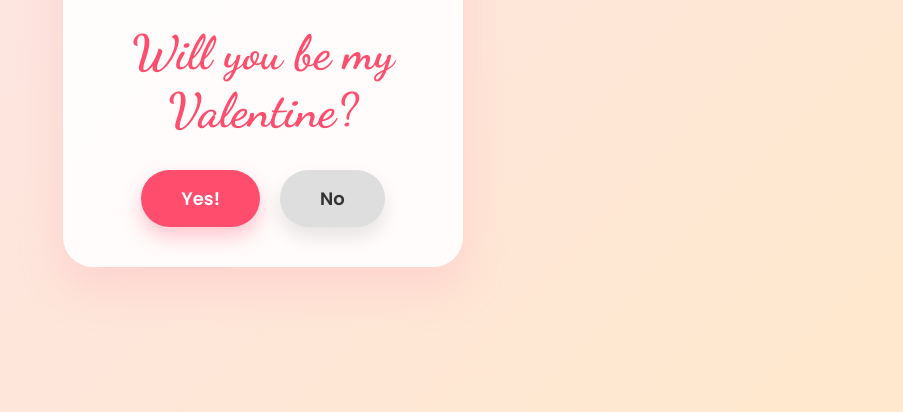
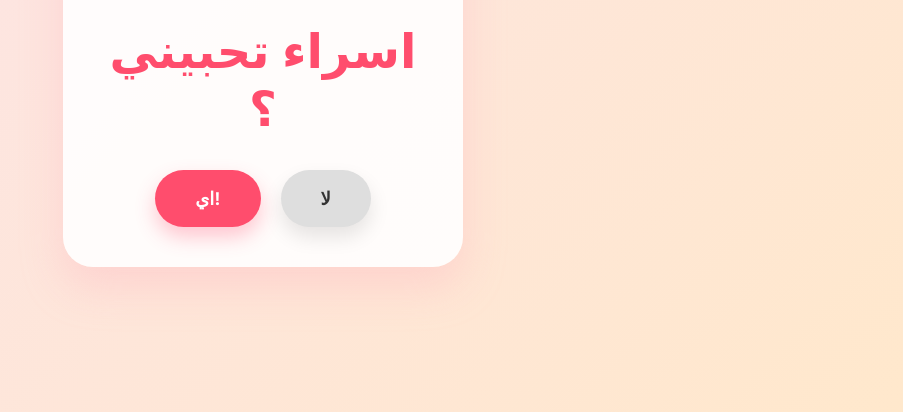
Before and after one commit to Nadhra1/valn-esraa, a plain HTML site: page index.html in a window 1280 px wide. Shown: the part 388-800 px from the top of the page, without its empty margins (377-1280 px from the left). Drawn offline with Linux system fonts and the light colour scheme.

Commit message:
Update index.html

```diff
--- a/index.html
+++ b/index.html
@@ -165,10 +165,10 @@
                 <div class="gif-container">
                     <img src="https://media.giphy.com/media/v1.Y2lkPTc5MGI3NjExYmhrbmtqb3V2YmZ2aWJ5eWJqbm5oZnN5Y3h4aG5rOGZ6aHhua3VwMiZlcD12MV9pbnRlcm5hbF9naWZfYnlfaWQmY3Q9cw/KztT2c4u8mYYUiMKdJ/giphy.gif" alt="Cute bears">
                 </div>
-                <h1>Will you be my Valentine?</h1>
+                <h1>اسراء تحبيني ؟</h1>
                 <div class="btn-group">
-                    <button class="yes-btn" id="yesBtn">Yes!</button>
-                    <button class="no-btn" id="noBtn">No</button>
+                    <button class="yes-btn" id="yesBtn">اي!</button>
+                    <button class="no-btn" id="noBtn">لا</button>
                 </div>
             </div>
 
@@ -176,7 +176,7 @@
                 <div class="gif-container">
                     <img src="https://media1.giphy.com/media/v1.Y2lkPTc5MGI3NjExa2F4ZzBiNDZ4OGw3bWJmamh0YWhvc3N6NnFxYjdjcXRtZG5leTEycyZlcD12MV9pbnRlcm5hbF9naWZfYnlfaWQmY3Q9Zw/iSoqEfkTJN6JDgR48Y/giphy.gif" alt="Penguin love">
                 </div>
-                <h2>Yay! I knew you'd say yes! ❤️</h2>
+                <h2>ترة جنت اعرف رح تكولين اي ! ❤️</h2>
             </div>
 
         </div>
```
